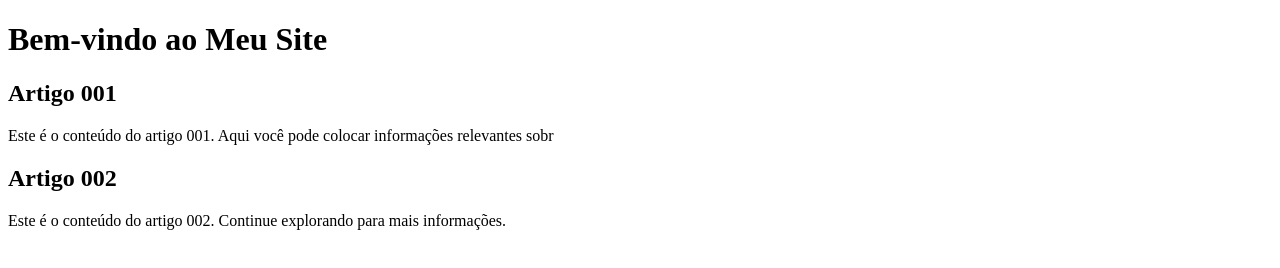
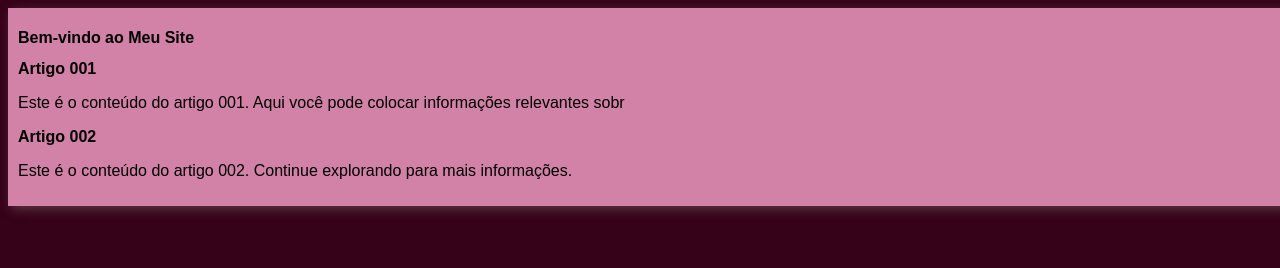
Before and after one commit to bernardovigill/projeto-site, a plain HTML site: page index.html in a window 1280 px wide. Drawn offline with Linux system fonts and the light colour scheme.

Commit message:
Adicionei um design

```diff
--- /dev/null
+++ b/estilos/style.css
@@ -0,0 +1,17 @@
+*{
+    font-family: Arial, sans-serif;
+    font-size: 16px;
+
+}
+
+body {
+    background-color: #36021a;
+}
+
+main {
+    background-color: #d282a7;
+    width: 100%;
+    margin: auto;
+    padding: 10px;
+    box-shadow: 3px 3px 10px rgba(129, 111, 111, 0.5);
+}
--- a/index.html
+++ b/index.html
@@ -4,6 +4,7 @@
     <meta charset="UTF-8">
     <meta name="viewport" content="width=device-width, initial-scale=1.0">
     <title>Título do Site</title>
+    <link rel="stylesheet" href="estilos/style.css">
 </head>
 <body>
     <main>
```
